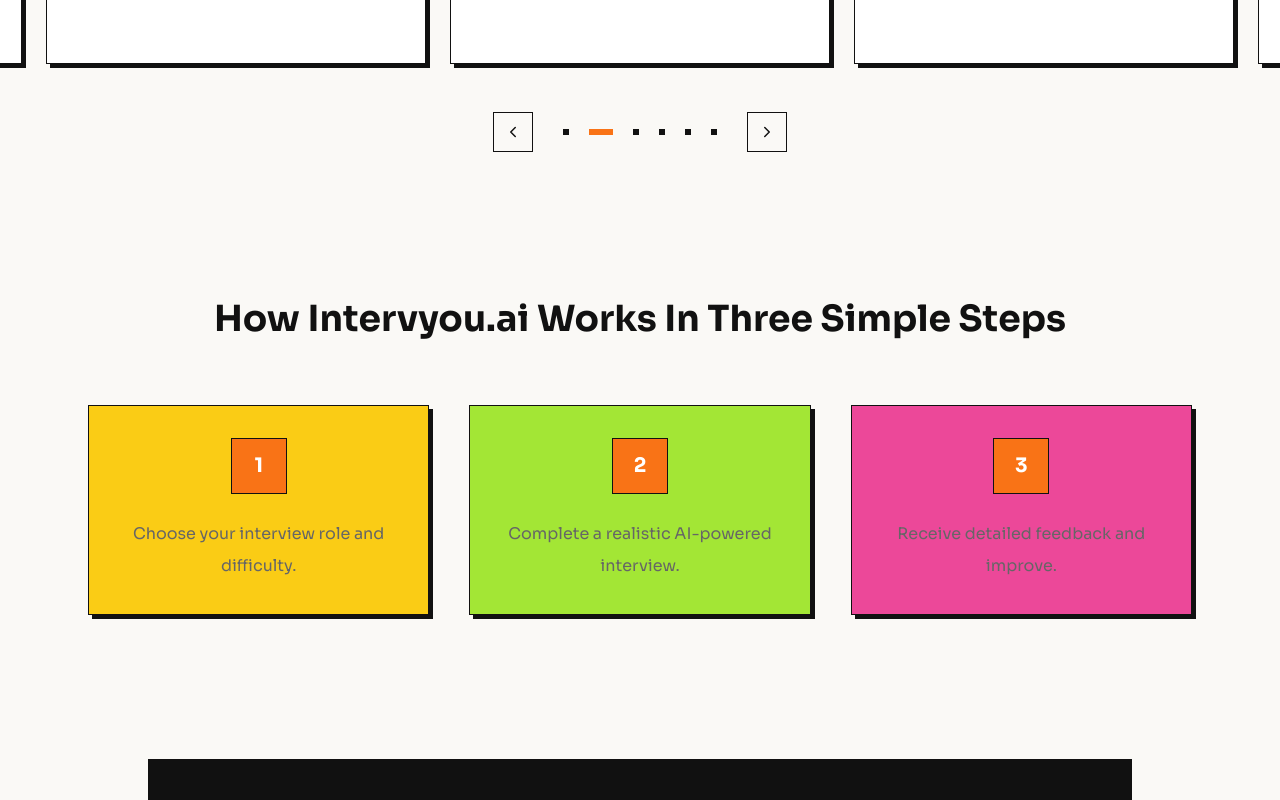
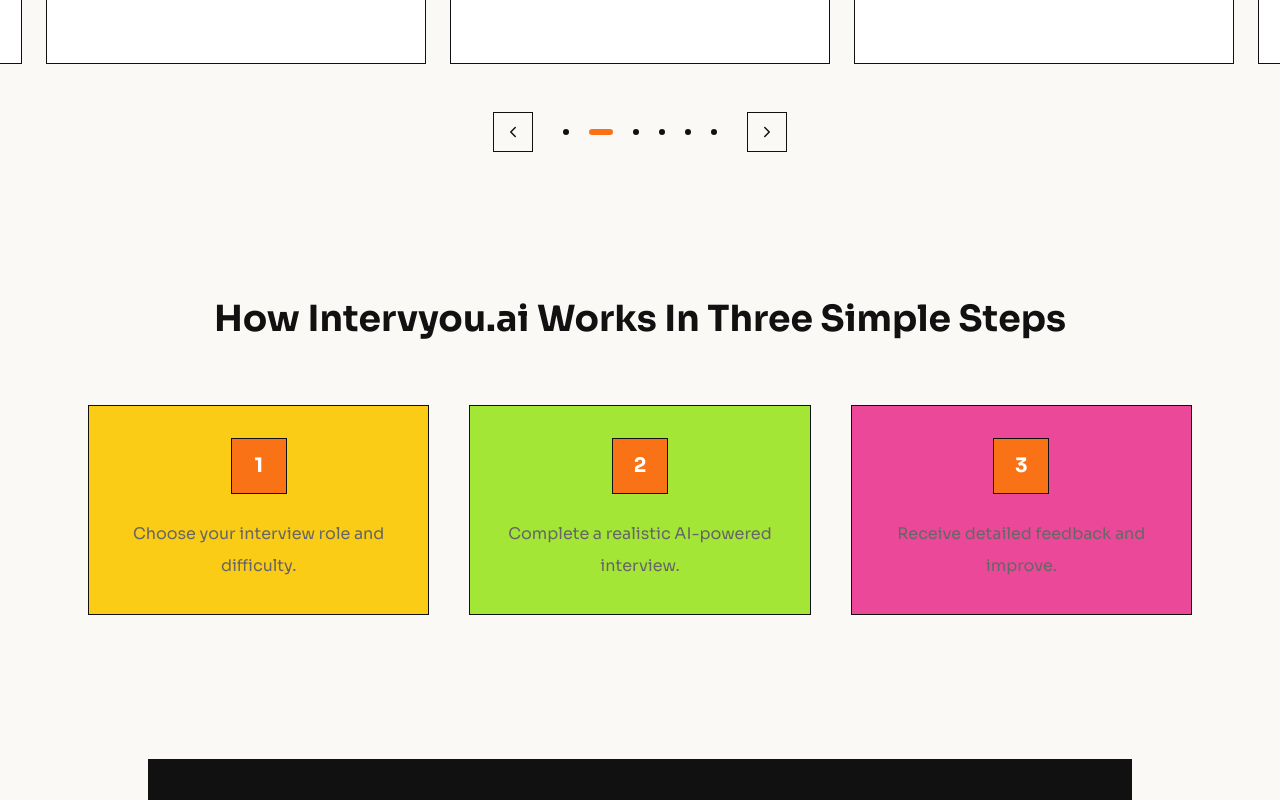
Before and after one commit to luqman-abubakri/aegis, a Next.js app: page / in a window 1280 px wide. Shown: the part 1800-2600 px from the top of the page. Built offline with nearby package versions, Linux system fonts and the light colour scheme; no server answers.

Commit message:
working on color palete

```diff
--- a/app/globals.css
+++ b/app/globals.css
@@ -1,282 +1,29 @@
 @import "tailwindcss";
 
 :root {
+  /* Intervyou.ai base */
   --background: #faf9f6;
   --surface: #ffffff;
   --card: #ffffff;
 
+  /* Brand */
   --primary: #f97316;
   --primary-dark: #ea580c;
 
+  /* Accent palette */
+  --accent-red: #ef4444;
+  --accent-yellow: #facc15;
+  --accent-pink: #ec4899;
+  --accent-green: #a3e635;
+  --accent-purple: #a855f7;
+
+  /* Neutrals */
   --secondary-surface: #f1f1ee;
   --warm-neutral: #eeece7;
-
   --border: #d9d9d4;
 
+  /* Typography */
   --text-primary: #111111;
   --text-secondary: #666666;
   --text-muted: #888888;
 }
-
-html {
-  scroll-behavior: smooth;
-}
-
-body {
-  background: var(--background);
-  color: var(--text-primary);
-}
-
-/* =========================================
-   GLOBAL SHAPE
-========================================= */
-
-*,
-*::before,
-*::after {
-  border-radius: 0 !important;
-}
-
-button,
-a,
-input,
-textarea,
-select {
-  border-radius: 0 !important;
-}
-
-/* =========================================
-   HARD EDGE SHADOWS
-========================================= */
-
-.hard-card {
-  box-shadow: 4px 4px 0 #111111;
-  transition:
-    transform 200ms ease-out,
-    box-shadow 200ms ease-out;
-}
-
-.hard-card:hover {
-  transform: translate(-2px, -2px);
-  box-shadow: 5px 5px 0 #111111;
-}
-
-.hard-edge {
-  box-shadow: 4px 4px 0 #111111;
-  transition:
-    transform 180ms ease-out,
-    box-shadow 180ms ease-out,
-    background-color 180ms ease-out;
-}
-
-.hard-edge:hover {
-  transform: translate(-2px, -2px);
-  box-shadow: 5px 5px 0 #111111;
-}
-
-.hard-edge:active {
-  transform: translate(1px, 1px);
-  box-shadow: 2px 2px 0 #111111;
-}
-
-/* =========================================
-   NAVIGATION
-========================================= */
-
-.nav-link {
-  position: relative;
-  transition:
-    color 180ms ease-out,
-    transform 180ms ease-out;
-}
-
-.nav-link::after {
-  position: absolute;
-  right: 1.25rem;
-  bottom: 0.35rem;
-  left: 1.25rem;
-  height: 2px;
-  background: var(--primary);
-  content: "";
-  transform: scaleX(0);
-  transform-origin: right;
-  transition: transform 180ms ease-out;
-}
-
-.nav-link:hover {
-  color: var(--primary-dark);
-  transform: translateY(-1px);
-}
-
-.nav-link:hover::after {
-  transform: scaleX(1);
-  transform-origin: left;
-}
-
-/* =========================================
-   HERO ICONS
-========================================= */
-
-.hero-icon {
-  opacity: 0.2;
-  pointer-events: none;
-  animation: hero-icon-drift 8s ease-in-out infinite alternate;
-}
-
-.hero-icon:nth-child(2n) {
-  animation-name: hero-icon-drift-reverse;
-  animation-duration: 10s;
-}
-
-.hero-icon:nth-child(3n) {
-  animation-delay: -2s;
-  animation-duration: 12s;
-}
-
-@keyframes hero-icon-drift {
-  from {
-    transform: translateY(-8px);
-  }
-
-  to {
-    transform: translateY(8px);
-  }
-}
-
-@keyframes hero-icon-drift-reverse {
-  from {
-    transform: translateX(-6px);
-  }
-
-  to {
-    transform: translateX(6px);
-  }
-}
-
-/* =========================================
-   CTA WIPE
-========================================= */
-
-.cta-wipe {
-  position: relative;
-  overflow: hidden;
-}
-
-.cta-wipe::after {
-  position: absolute;
-  inset: 0;
-  background: var(--primary);
-  content: "";
-  transform: translateX(-101%);
-  animation: cta-wipe 900ms ease-out 250ms both;
-  pointer-events: none;
-}
-
-.cta-wipe > * {
-  position: relative;
-  z-index: 1;
-}
-
-@keyframes cta-wipe {
-  to {
-    transform: translateX(101%);
-  }
-}
-
-/* =========================================
-   WAVE LOADER
-========================================= */
-
-.wave-loader {
-  display: flex;
-  align-items: end;
-  gap: 3px;
-  height: 22px;
-}
-
-.wave-loader span {
-  display: block;
-  width: 4px;
-  height: 8px;
-  background: var(--primary);
-  animation: wave-loader 900ms ease-in-out infinite;
-}
-
-.wave-loader span:nth-child(2) {
-  animation-delay: 100ms;
-}
-
-.wave-loader span:nth-child(3) {
-  animation-delay: 200ms;
-}
-
-.wave-loader span:nth-child(4) {
-  animation-delay: 300ms;
-}
-
-.wave-loader span:nth-child(5) {
-  animation-delay: 400ms;
-}
-
-@keyframes wave-loader {
-  0%,
-  100% {
-    height: 8px;
-  }
-
-  50% {
-    height: 22px;
-  }
-}
-
-/* =========================================
-   SELECTION
-========================================= */
-
-::selection {
-  background: var(--primary);
-  color: white;
-}
-
-/* =========================================
-   FOCUS
-========================================= */
-
-button:focus-visible,
-a:focus-visible,
-input:focus-visible,
-textarea:focus-visible,
-select:focus-visible {
-  outline: 2px solid var(--primary);
-  outline-offset: 3px;
-}
-
-/* =========================================
-   REDUCED MOTION
-========================================= */
-
-@media (prefers-reduced-motion: reduce) {
-  html {
-    scroll-behavior: auto;
-  }
-
-  .hero-icon {
-    animation: none;
-  }
-
-  *,
-  *::before,
-  *::after {
-    animation-duration: 0.01ms !important;
-    animation-iteration-count: 1 !important;
-    transition-duration: 0.01ms !important;
-  }
-}
-
-/* =========================================
-   SCROLLBAR
-========================================= */
-
-.scrollbar-none::-webkit-scrollbar {
-  display: none;
-}
```
